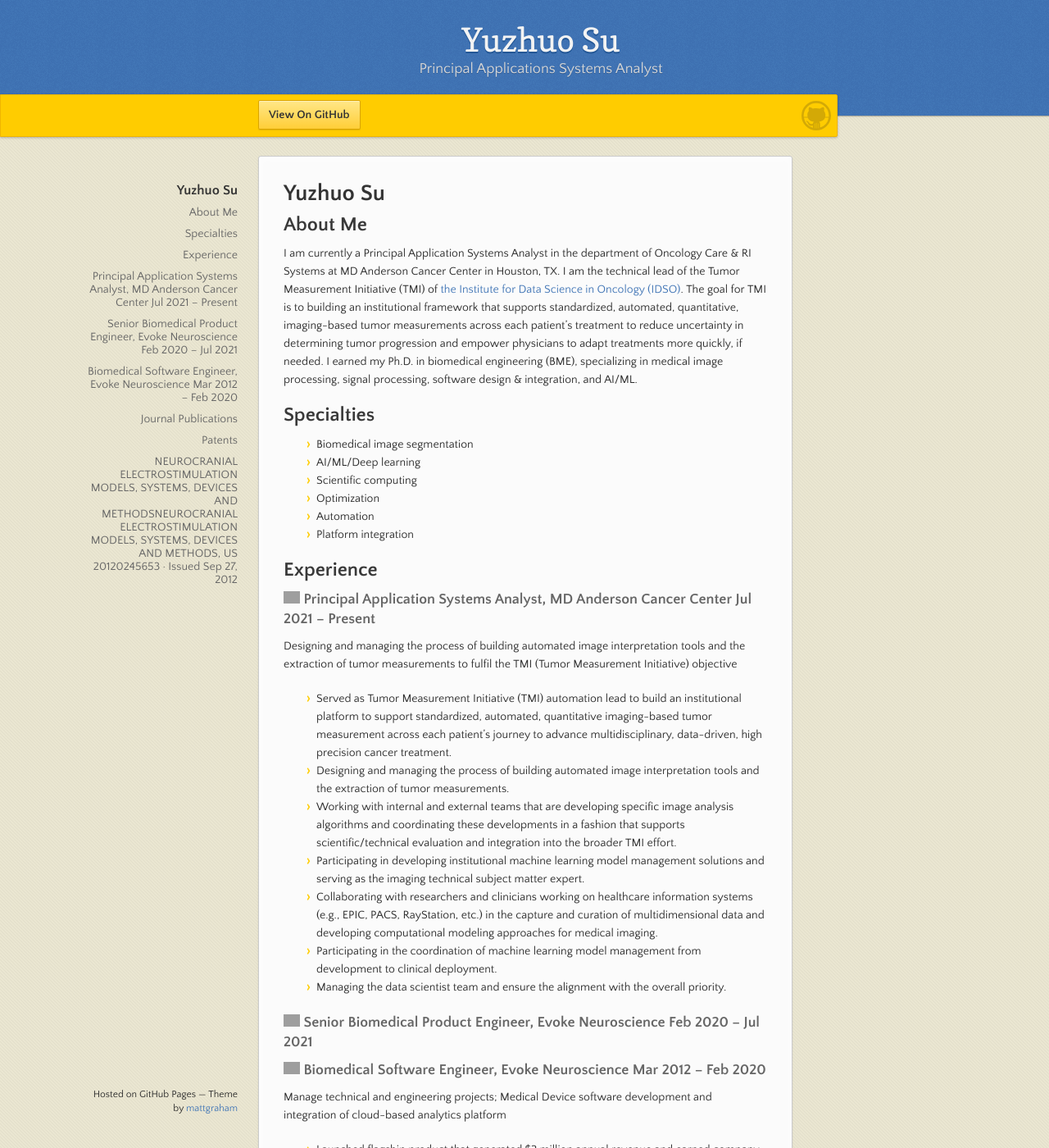
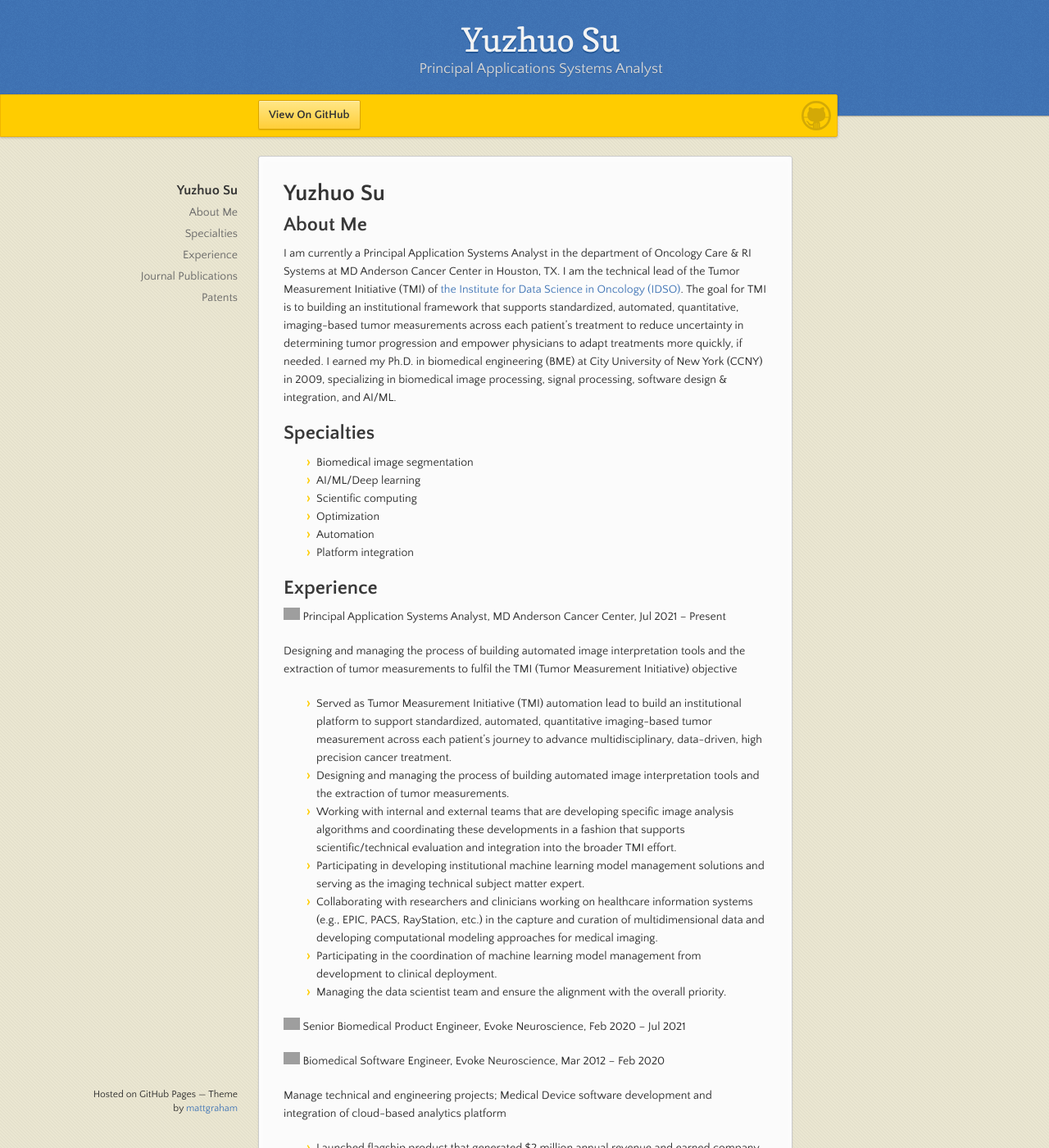
Before and after one commit to syzsuzy/syzsuzy.github.io, a Jekyll site: the page built from index.md, in a window 1280 px wide and 1400 px high. Shown: the whole window at 82% size. Built offline with Jekyll 4.4.1, drawn with Linux system fonts in a browser that asks for light colours; our own code applies the rules of GitHub Pages for plain Markdown files; grey boxes are pictures that could not be loaded.

Commit message:
Update index.md

```diff
--- a/index.md
+++ b/index.md
@@ -6,7 +6,7 @@ layout: default
 
 ## About Me
 
-I am currently a Principal Application Systems Analyst in the department of Oncology Care & RI Systems at MD Anderson Cancer Center in Houston, TX. I am the technical lead of the Tumor Measurement Initiative (TMI) of [the Institute for Data Science in Oncology (IDSO)](https://www.mdanderson.org/research/departments-labs-institutes/institutes/institute-for-data-science-in-oncology.html). The goal for TMI is to building an institutional framework that supports standardized, automated, quantitative, imaging-based tumor measurements across each patient’s treatment to reduce uncertainty in determining tumor progression and empower physicians to adapt treatments more quickly, if needed. I earned my Ph.D. in biomedical engineering (BME), specializing in medical image processing, signal processing, software design & integration, and AI/ML.
+I am currently a Principal Application Systems Analyst in the department of Oncology Care & RI Systems at MD Anderson Cancer Center in Houston, TX. I am the technical lead of the Tumor Measurement Initiative (TMI) of [the Institute for Data Science in Oncology (IDSO)](https://www.mdanderson.org/research/departments-labs-institutes/institutes/institute-for-data-science-in-oncology.html). The goal for TMI is to building an institutional framework that supports standardized, automated, quantitative, imaging-based tumor measurements across each patient’s treatment to reduce uncertainty in determining tumor progression and empower physicians to adapt treatments more quickly, if needed. I earned my Ph.D. in biomedical engineering (BME) at City University of New York (CCNY) in 2009, specializing in biomedical image processing, signal processing, software design & integration, and AI/ML.
 
 ## Specialties
 
@@ -19,7 +19,7 @@ I am currently a Principal Application Systems Analyst in the department of Onco
 
 ## Experience
 
-### <span><img src="https://media.licdn.com/dms/image/D560BAQEtcUd-KF909g/company-logo_200_200/0/1708463593072/mdandersoncancercenter_logo?e=1721260800&v=beta&t=UYo5tL53mMnaJFBtxxU5zul0afZ6VFDVdrXwOzmfcL4" alt="MD Anderson" width="20"/> Principal Application Systems Analyst, MD Anderson Cancer Center</span> <span>Jul 2021 -- Present</span>
+<span><img src="https://media.licdn.com/dms/image/D560BAQEtcUd-KF909g/company-logo_200_200/0/1708463593072/mdandersoncancercenter_logo?e=1721260800&v=beta&t=UYo5tL53mMnaJFBtxxU5zul0afZ6VFDVdrXwOzmfcL4" alt="MD Anderson" width="20"/> Principal Application Systems Analyst, MD Anderson Cancer Center,</span> <span>Jul 2021 -- Present</span>
 
 Designing and managing the process of building automated image interpretation tools and the extraction of tumor measurements to fulfil the TMI (Tumor Measurement Initiative) objective
 
@@ -31,8 +31,9 @@ Designing and managing the process of building automated image interpretation to
  - Participating in the coordination of machine learning model management from development to clinical deployment.
  - Managing the data scientist team and ensure the alignment with the overall priority.
 
-### <span><img src="https://media.licdn.com/dms/image/C560BAQGYAA3rdVyR3g/company-logo_200_200/0/1633619117229/evoke_neuroscience_logo?e=1721260800&v=beta&t=0_ApQ-0RLu_ZNSdeH5uW6vkBRNSwtUTFny_KfPfFkX0" alt="Evoke" width="20"/> Senior Biomedical Product Engineer, Evoke Neuroscience</span> <span>Feb 2020 -- Jul 2021</span>
-### <span><img src="https://media.licdn.com/dms/image/C560BAQGYAA3rdVyR3g/company-logo_200_200/0/1633619117229/evoke_neuroscience_logo?e=1721260800&v=beta&t=0_ApQ-0RLu_ZNSdeH5uW6vkBRNSwtUTFny_KfPfFkX0" alt="Evoke" width="20"/> Biomedical Software Engineer, Evoke Neuroscience</span> <span>Mar 2012 -- Feb 2020</span>
+<span><img src="https://media.licdn.com/dms/image/C560BAQGYAA3rdVyR3g/company-logo_200_200/0/1633619117229/evoke_neuroscience_logo?e=1721260800&v=beta&t=0_ApQ-0RLu_ZNSdeH5uW6vkBRNSwtUTFny_KfPfFkX0" alt="Evoke" width="20"/> Senior Biomedical Product Engineer, Evoke Neuroscience,</span> <span>Feb 2020 -- Jul 2021</span>
+
+<span><img src="https://media.licdn.com/dms/image/C560BAQGYAA3rdVyR3g/company-logo_200_200/0/1633619117229/evoke_neuroscience_logo?e=1721260800&v=beta&t=0_ApQ-0RLu_ZNSdeH5uW6vkBRNSwtUTFny_KfPfFkX0" alt="Evoke" width="20"/> Biomedical Software Engineer, Evoke Neuroscience,</span> <span>Mar 2012 -- Feb 2020</span>
 
 Manage technical and engineering projects; Medical Device software development and integration of cloud-based analytics platform
  - Launched flagship product that generated $2 million annual revenue and earned company a spot on Inc. 500 Fastest-Growing Private Companies.
@@ -53,6 +54,6 @@ Manage technical and engineering projects; Medical Device software development a
 
 ## Patents
 
-### NEUROCRANIAL ELECTROSTIMULATION MODELS, SYSTEMS, DEVICES AND METHODSNEUROCRANIAL ELECTROSTIMULATION MODELS, SYSTEMS, DEVICES AND METHODS, US 20120245653 · Issued Sep 27, 2012
+NEUROCRANIAL ELECTROSTIMULATION MODELS, SYSTEMS, DEVICES AND METHODSNEUROCRANIAL ELECTROSTIMULATION MODELS, SYSTEMS, DEVICES AND METHODS, US 20120245653 · Issued Sep 27, 2012
 
 Methods, systems, and apparatus, including computer programs encoded on a computer storage medium, for developing transcranial electrical stimulation protocols are disclosed. In one aspect, a method includes the actions of accepting an image model of target tissue, obtaining a forward model having a first electrode configuration and first electrical stimulation parameters based on electrical stimulation of the target tissue, accepting electrode configuration changes or electrical stimulation parameter changes resulting in a second electrode configuration or second electrical stimulation parameters, determining an optimized tissue model using a least square methodology and based on the second electrode configuration or second electrical stimulation parameter changes, comparing the optimized tissue model with a desired outcome, and providing a confirmation of the optimized model with the desired outcome.
```
